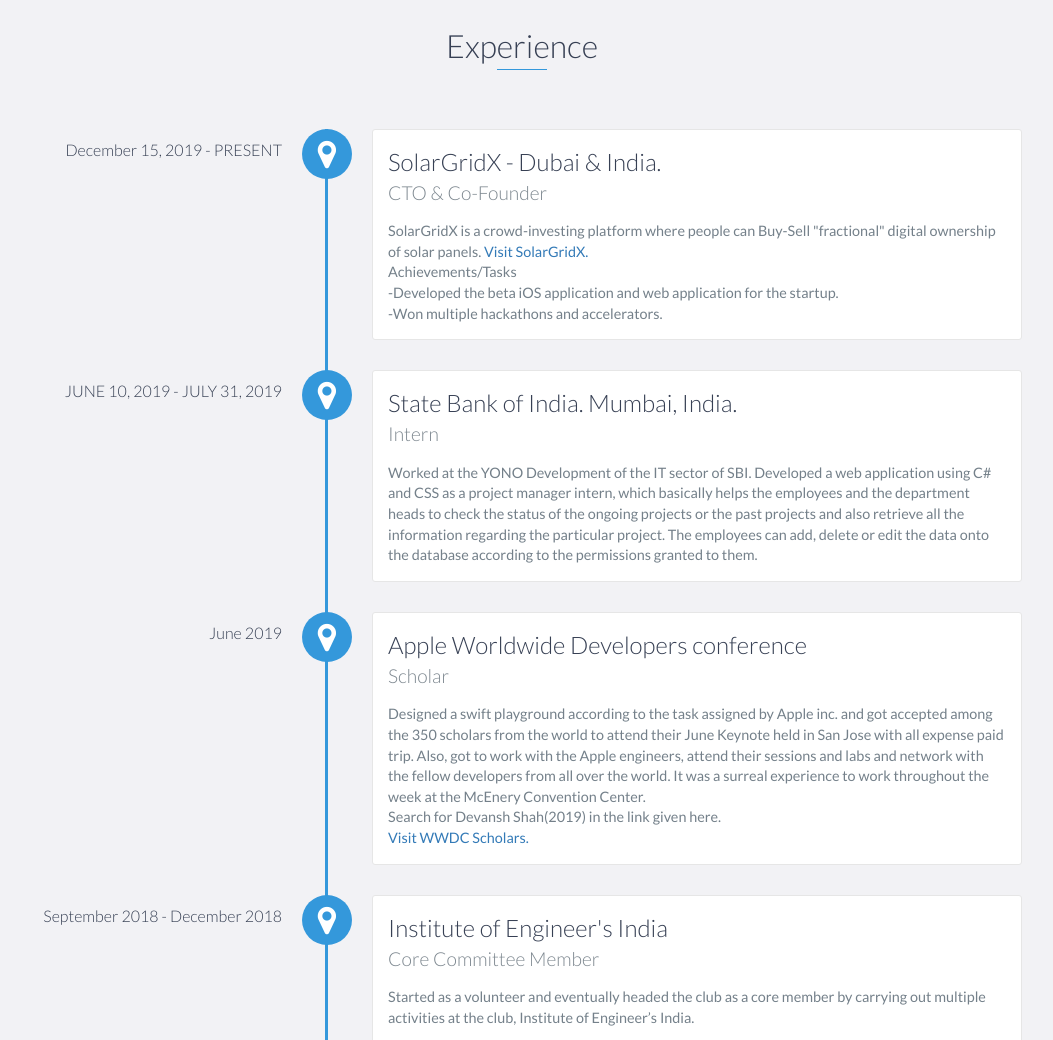
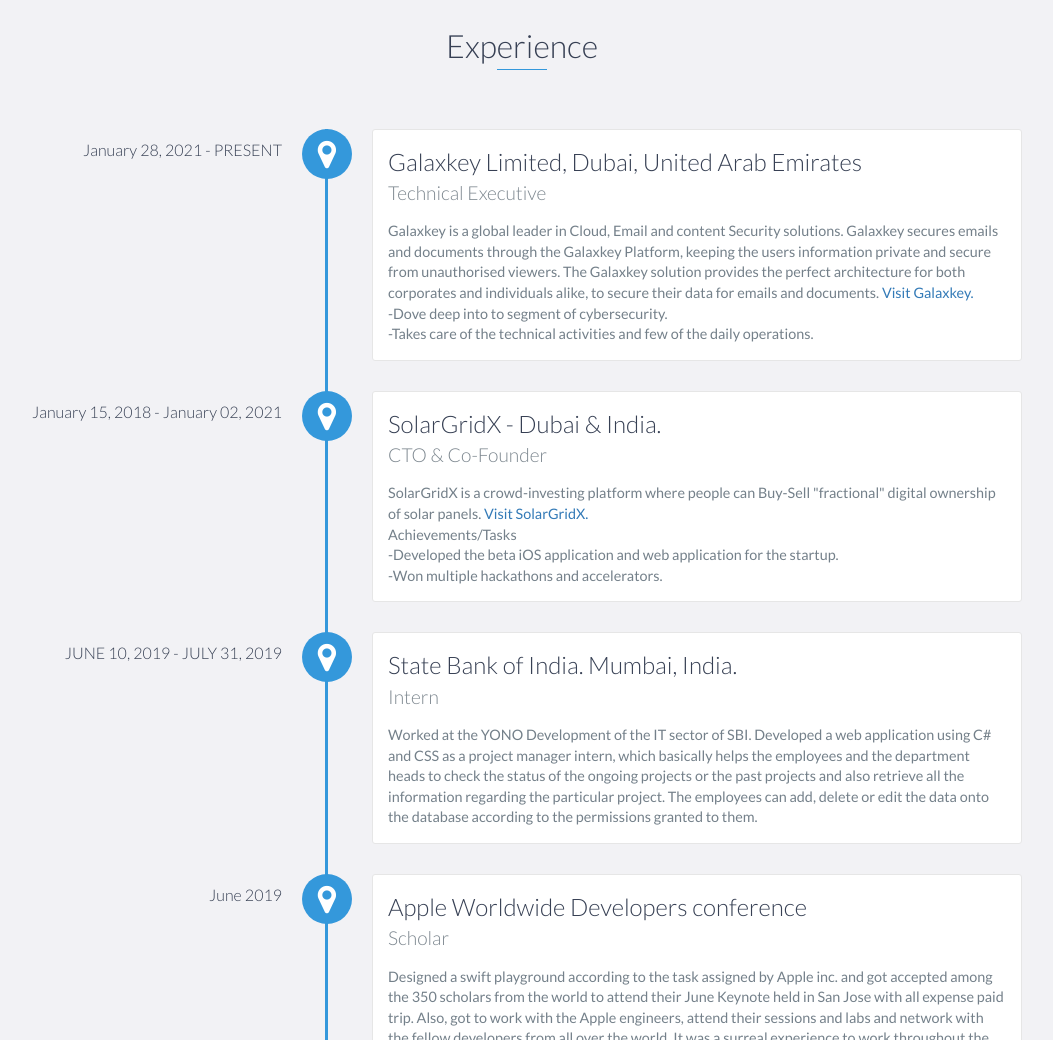
Before and after one commit to devanshmshah/devanshmadd.github.io, a website: page index.html in a window 1280 px wide. Shown: the part 1760-2800 px from the top of the page, without its empty margins (118-1171 px from the left). Drawn offline with nearby package versions, Linux system fonts and the light colour scheme.

Commit message:
Update index.html

```diff
--- a/index.html
+++ b/index.html
@@ -76,7 +76,7 @@
                 </div>
 
                     <p>
-                       A fourth-year computer science major and a finance minor student at BITS Pilani. An aspiring coder, and good at data science. An iOS developer with a good grip on UI/UX designing. 2019 Apple Inc. WWDC Scholar and currently a CTO-Co-Founder at the Startup, SolarGridX. Also, an aspiring freelancer in marketing and finance-related activities. Intermediate at photography and videography as well.                </div>
+                       A fourth-year computer science major and a finance minor student at BITS Pilani. An iOS/Software developer, coder, with a good grip on UI/UX designing. 2019 Apple Inc. WWDC Scholar and have been a Co-Founder and CTO at the Startup, SolarGridX(Now SustVest). Also, a freelancer in marketing and finance-related activities. Love photography and videography as well. Football and Cricket fan. </div>
             </div>
         </div>
     </div>
@@ -138,7 +138,19 @@
 
         <div id="experience-timeline">
 
-<div data-date="December 15, 2019 - PRESENT">
+
+<div data-date="January 28, 2021 - PRESENT ">
+                <h3>Galaxkey Limited, Dubai, United Arab Emirates</h3>
+                <h4>Technical Executive</h4>
+                <p>
+                   	Galaxkey is a global leader in Cloud, Email and content Security solutions. Galaxkey secures emails and documents through the Galaxkey Platform, keeping the users information private and secure from unauthorised viewers. The Galaxkey solution provides the perfect architecture for both corporates and individuals alike, to secure their data for emails and documents.
+<a href="https://www.galaxkey.com">Visit Galaxkey.</a>
+<br/>-Dove deep into to segment of cybersecurity.
+<br/>-Takes care of the technical activities and few of the daily operations.
+	                </p>
+            </div>
+
+<div data-date="January 15, 2018 - January 02, 2021 ">
                 <h3>SolarGridX - Dubai & India.</h3>
                 <h4>CTO & Co-Founder</h4>
                 <p>
```
